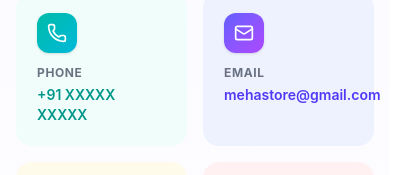
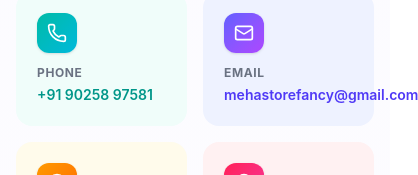
Before and after one commit to kasim2302/meha_store_ecommerce, a React (Vite) app in the folder client/: page /contact in a window 390 px wide. Shown: the part 485-660 px from the top of the page, 418 px wide, since content can reach past the window. Built offline with nearby package versions, Linux system fonts and the light colour scheme; no server answers.

Commit message:
Update contact info: email, phone, and store hours

```diff
--- a/client/src/components/Footer.jsx
+++ b/client/src/components/Footer.jsx
@@ -15,11 +15,11 @@ const Footer = () => {
               Your one-stop shop for toys, cosmetics, gifts, stationery, and jewellery. Browse online, reserve, and pick up in-store.
             </p>
             <div className="mt-5 flex flex-col gap-2 text-sm">
-              <a href="mailto:mehastore@gmail.com" className="flex items-center gap-2 text-gray-400 hover:text-white transition-colors">
-                <Mail className="w-4 h-4" /> mehastore@gmail.com
+              <a href="mailto:mehastorefancy@gmail.com" className="flex items-center gap-2 text-gray-400 hover:text-white transition-colors">
+                <Mail className="w-4 h-4" /> mehastorefancy@gmail.com
               </a>
-              <a href="tel:+91XXXXXXXXXX" className="flex items-center gap-2 text-gray-400 hover:text-white transition-colors">
-                <Phone className="w-4 h-4" /> +91 XXXXX XXXXX
+              <a href="tel:+919025897581" className="flex items-center gap-2 text-gray-400 hover:text-white transition-colors">
+                <Phone className="w-4 h-4" /> +91 90258 97581
               </a>
             </div>
           </div>
--- a/client/src/pages/Contact.jsx
+++ b/client/src/pages/Contact.jsx
@@ -29,8 +29,8 @@ const Contact = () => {
     {
       icon: Phone,
       label: 'Phone',
-      value: '+91 XXXXX XXXXX',
-      href: 'tel:+91XXXXXXXXXX',
+      value: '+91 90258 97581',
+      href: 'tel:+919025897581',
       color: 'from-teal-500 to-cyan-500',
       bg: 'bg-teal-50',
       text: 'text-teal-600',
@@ -38,8 +38,8 @@ const Contact = () => {
     {
       icon: Mail,
       label: 'Email',
-      value: 'mehastore@gmail.com',
-      href: 'mailto:mehastore@gmail.com',
+      value: 'mehastorefancy@gmail.com',
+      href: 'mailto:mehastorefancy@gmail.com',
       color: 'from-indigo-500 to-purple-500',
       bg: 'bg-indigo-50',
       text: 'text-indigo-600',
@@ -47,7 +47,7 @@ const Contact = () => {
     {
       icon: Clock,
       label: 'Store Hours',
-      value: 'Mon–Sat: 9am – 8pm\nSun: 10am – 6pm',
+      value: 'Mon–Sun: 7:00 AM – 9:30 PM\nOpen 7 days a week',
       color: 'from-amber-500 to-orange-500',
       bg: 'bg-amber-50',
       text: 'text-amber-600',
--- a/client/src/pages/PrivacyPolicy.jsx
+++ b/client/src/pages/PrivacyPolicy.jsx
@@ -296,13 +296,13 @@ const PrivacyPolicy = () => {
           </p>
           <div className="grid sm:grid-cols-3 gap-6">
             <a
-              href="mailto:mehastore@gmail.com"
+              href="mailto:mehastorefancy@gmail.com"
               className="flex items-center gap-3 bg-white/10 hover:bg-white/20 backdrop-blur-sm rounded-2xl p-4 transition-colors group"
             >
               <Mail className="w-6 h-6 text-indigo-200 group-hover:text-white transition-colors" />
               <div>
                 <p className="text-xs text-indigo-200 font-medium uppercase tracking-wider">Email</p>
-                <p className="text-sm font-semibold mt-0.5">mehastore@gmail.com</p>
+                <p className="text-sm font-semibold mt-0.5">mehastorefancy@gmail.com</p>
               </div>
             </a>
             <a
--- a/client/src/pages/TermsAndConditions.jsx
+++ b/client/src/pages/TermsAndConditions.jsx
@@ -60,7 +60,7 @@ const terms = [
     content: [
       {
         subtitle: 'Account Security',
-        text: 'You are responsible for maintaining the confidentiality of your login credentials and for all activities that occur under your account. You must notify us immediately at mehastore@gmail.com if you suspect any unauthorised access.',
+        text: 'You are responsible for maintaining the confidentiality of your login credentials and for all activities that occur under your account. You must notify us immediately at mehastorefancy@gmail.com if you suspect any unauthorised access.',
       },
       {
         subtitle: 'Accurate Information',
@@ -140,7 +140,7 @@ const terms = [
       },
       {
         subtitle: 'Informal Resolution',
-        text: 'Before pursuing formal legal action, we encourage you to contact us first at mehastore@gmail.com. We are committed to resolving disputes informally and promptly.',
+        text: 'Before pursuing formal legal action, we encourage you to contact us first at mehastorefancy@gmail.com. We are committed to resolving disputes informally and promptly.',
       },
     ],
   },
@@ -299,13 +299,13 @@ const TermsAndConditions = () => {
           </p>
           <div className="grid sm:grid-cols-3 gap-6">
             <a
-              href="mailto:mehastore@gmail.com"
+              href="mailto:mehastorefancy@gmail.com"
               className="flex items-center gap-3 bg-white/10 hover:bg-white/20 backdrop-blur-sm rounded-2xl p-4 transition-colors group"
             >
               <Mail className="w-6 h-6 text-violet-200 group-hover:text-white transition-colors" />
               <div>
                 <p className="text-xs text-violet-200 font-medium uppercase tracking-wider">Email</p>
-                <p className="text-sm font-semibold mt-0.5">mehastore@gmail.com</p>
+                <p className="text-sm font-semibold mt-0.5">mehastorefancy@gmail.com</p>
               </div>
             </a>
             <a
```
